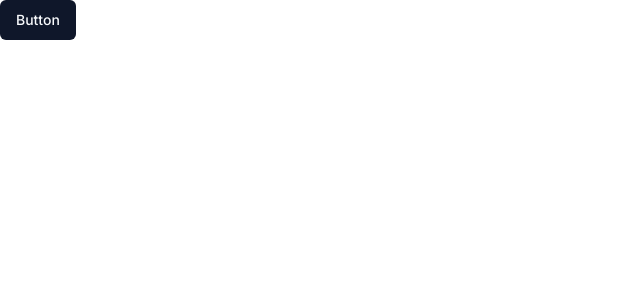
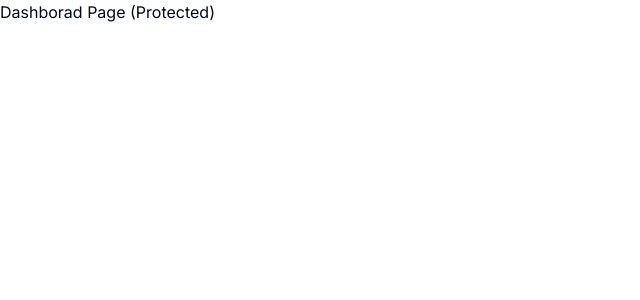
Before and after one commit to juansesu3/GeniusUpp, a Next.js app in the folder ai-saas/: page /dashboard in a window 1280 px wide. Shown: the top 300 px of the page, without its empty margins (0-640 px from the left). Built offline with nearby package versions, Linux system fonts and the light colour scheme.

Commit message:
FEATURE(arquitecture) i'm still working on arquitecture

```diff
--- a/ai-saas/app/(dashboard)/(routes)/dashboard/page.tsx
+++ b/ai-saas/app/(dashboard)/(routes)/dashboard/page.tsx
@@ -4,7 +4,7 @@ import { Button } from "@/components/ui/button";
 const DashboardPage = () => {
   return (
     <>
-      <Button>Button</Button>
+     <p>Dashborad Page (Protected)</p>
     </>
   );
 };
```
Also changed, not shown: 1 other file (tests, documents, lock files or other folders).
